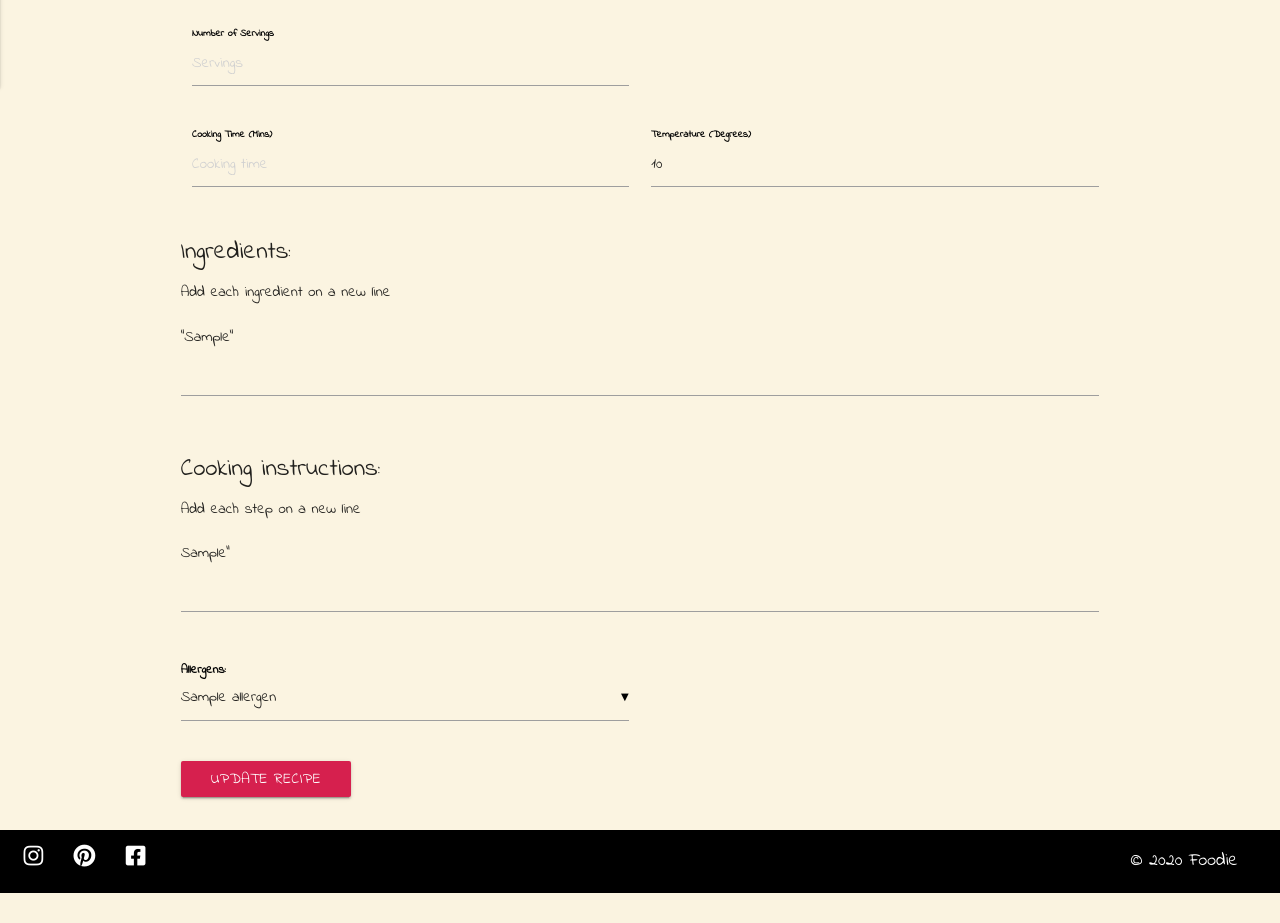
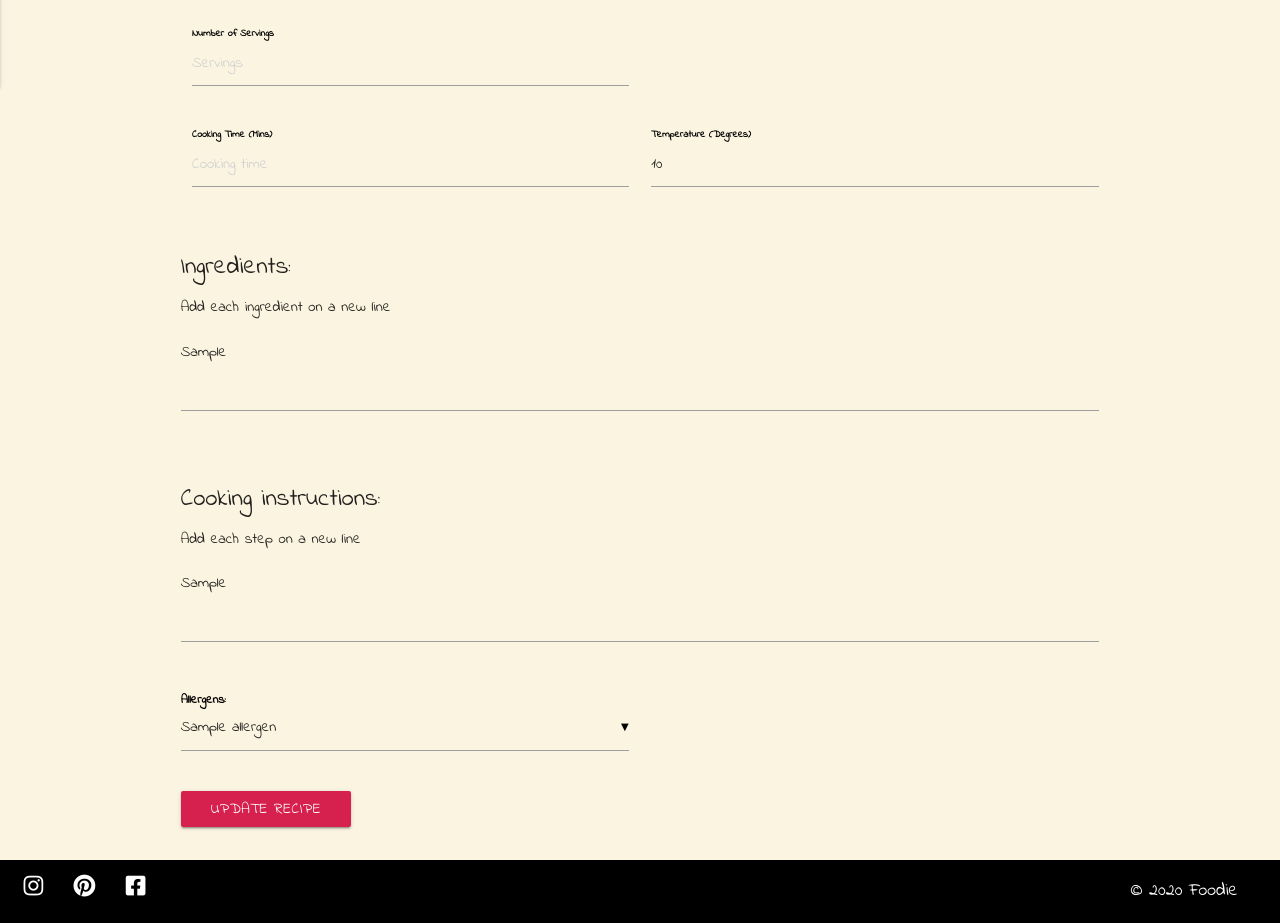
Before and after one commit to coderkatew/foodie, a Flask app: template templates/edit_recipe.html in a window 1280 px wide. Shown: the part 773-1696 px from the top of the page. Before the commit the page ends 1666 px from the top, so only its background shows below. Run offline with Flask 2, Linux system fonts and the light colour scheme; the visitor is signed in with stand-in values (Sample User, id 1); the template is opened without the code that fills it: most values are stand-ins (such as "Sample title", 1, 10 or a date in 2020); some libraries are stand-ins or nearby versions.

```diff
--- a/app.py
+++ b/app.py
@@ -149,7 +149,6 @@ def edit_recipe(recipe_id):
                            existing_method=existing_method)
 
 
-
 # Update recipe data in MongoDB
 @ app.route('/update_recipe/<recipe_id>', methods=['GET', 'POST'])
 def update_recipe(recipe_id):
@@ -171,7 +170,7 @@ def update_recipe(recipe_id):
         'temperature': request.form['temperature'],
         'ingredients': convert_to_array(request.form['ingredients']),
         'method': convert_to_array(request.form['method']),
-        'allergens': convert_to_array(request.form['allergens'])
+        'allergens': convert_to_array(request.form['allergens']),
     }})
     if recipe_image.filename != "":
                 recipes.update_one({"_id":ObjectId(recipe_id)},{ "$set":{'recipe_image':recipe_image.filename,}})
--- a/static/js/main.js
+++ b/static/js/main.js
@@ -3,5 +3,4 @@
 $(document).ready(function() {
      $('.modal').modal();
      $(".button-collapse").sideNav();
-
     });
--- a/templates/base.html
+++ b/templates/base.html
@@ -48,6 +48,7 @@
 	<script>
 		$(document).ready(function () {
         $("select").material_select();
+        $('textarea').autoResize();
       });
 	</script>
 	<footer class="footer">
--- a/templates/edit_recipe.html
+++ b/templates/edit_recipe.html
@@ -130,27 +130,27 @@
 			</div>
 			<!-- Ingredients -->
 			<div class="row">
-				<div class="col s12">
+				<div class="input-field col s12">
 					<h5>Ingredients:</h5>
 					<p>Add each ingredient on a new line</p>
 					<textarea
           id="ingredients"
           name="ingredients"
           class="materialize-textarea validate"
-          required="">"{{ existing_ingredients }}"
+          required="">{{ existing_ingredients }}
         </textarea>
 				</div>
 			</div>
 			<!-- Method -->
 			<div class="row">
-				<div class="col s12">
+				<div class="input-field col s12">
 					<h5>Cooking instructions:</h5>
 					<p>Add each step on a new line</p>
 					<textarea
           id="method"
           name="method"
           class="materialize-textarea validate"
-          required="">{{ existing_method }}"
+          required="">{{ existing_method }}
         </textarea>
 				</div>
 			</div>
```
